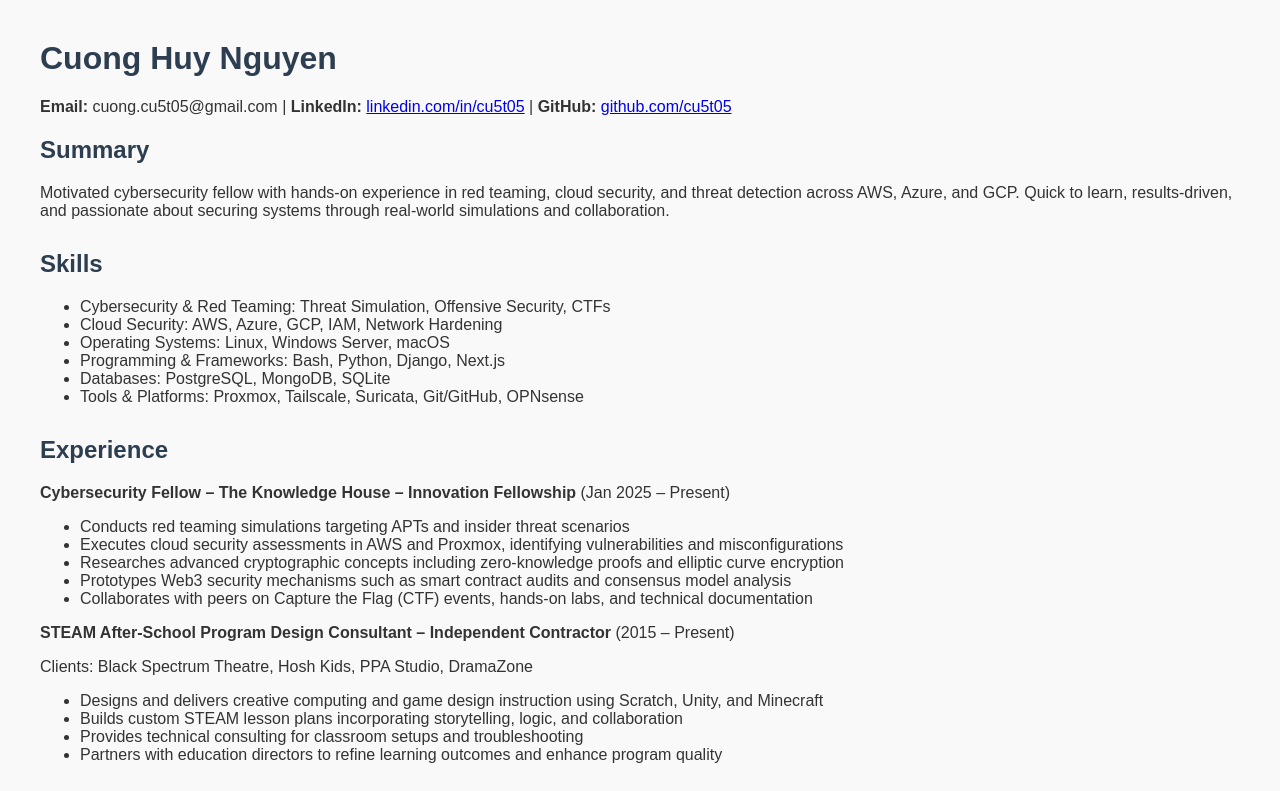
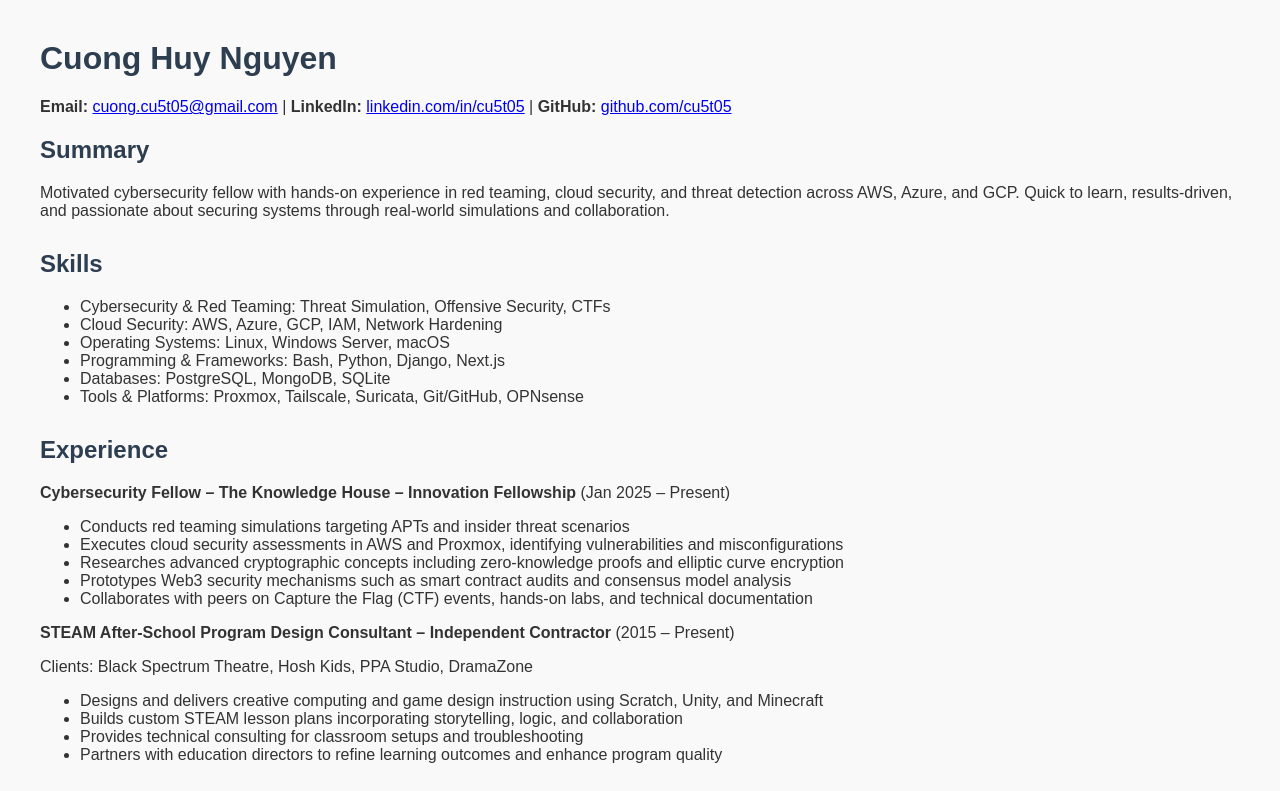
Before and after one commit to cu5t05/public, a plain HTML site: page index.html in a window 1280 px wide. Shown: the top 791 px of the page. Drawn offline with Linux system fonts and the light colour scheme.

Commit message:
Update index.html

```diff
--- a/index.html
+++ b/index.html
@@ -21,7 +21,7 @@
 <body>
   <h1>Cuong Huy Nguyen</h1>
   <p>
-    <strong>Email:</strong> <a href:"mailto:cuong.cu5t05@gmail.com">cuong.cu5t05@gmail.com</a> |
+    <strong>Email:</strong> <a href="mailto:cuong.cu5t05@gmail.com">cuong.cu5t05@gmail.com</a> |
     <strong>LinkedIn:</strong> <a href="https://www.linkedin.com/in/cu5t05" target="_blank">linkedin.com/in/cu5t05</a> |
     <strong>GitHub:</strong> <a href="https://github.com/cu5t05" target="_blank">github.com/cu5t05</a>
   </p>
```
